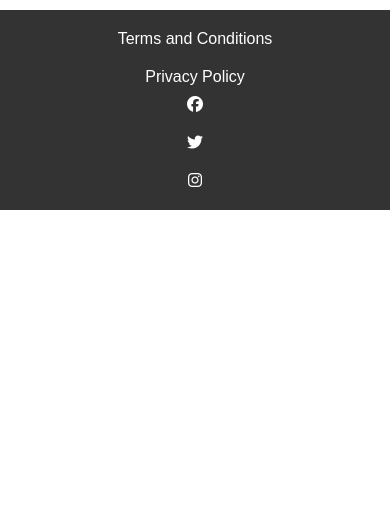
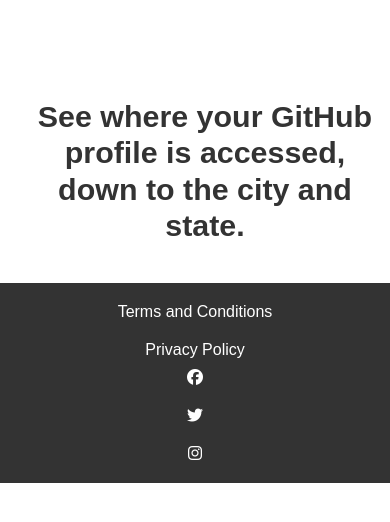
Before and after one commit to dpshah23/Github-Visitor-Info-Admin, a Django app: page / in a window 390 px wide. Shown: the part 61-583 px from the top of the page. Run offline with Django 4.2, Linux system fonts and the light colour scheme; some libraries are stand-ins or nearby versions.

Commit message:
added hero text

```diff
--- /dev/null
+++ b/static/css/home.css
@@ -0,0 +1,82 @@
+.hero {
+    font-family: "Poppins", sans-serif;
+    color: #333;
+    display: flex;
+    justify-content: center;
+    align-items: center;
+    height: 45vh;
+    width: 100%;
+    background: #fff;
+    text-align: center;
+    margin-top: 10px;
+}
+
+.hero-content {
+    max-width: 800px;
+    padding: 20px;
+}
+
+.hero h1 {
+    font-size: 3.5em;
+    font-weight: 700;
+    margin: 0;
+    line-height: 1.2;
+    display: flex;
+    justify-content: center;
+    align-items: center;
+}
+
+
+@media (max-width: 1105px) {
+
+    .hero h1 {
+        font-size: 3.8em;
+    }
+
+}
+
+@media (max-width: 992px) {
+    .hero {
+        height: 40vh;
+    }
+
+    .hero h1 {
+        font-size: 3.8em;
+    }
+
+}
+
+@media (max-width: 768px) {
+    .hero {
+        height: 35vh;
+    }
+
+    .hero h1 {
+        font-size: 2.7em;
+    }
+
+}
+
+@media (max-width: 576px) {
+    .hero {
+        height: 30vh;
+        padding: 10px;
+    }
+
+    .hero h1 {
+        font-size: 1.9em;
+        margin-top: 3rem;
+    }
+
+}
+
+@media (max-width: 360px) {
+    .hero {
+        height: 25vh;
+    }
+
+    .hero h1 {
+        font-size: 1.8em;
+    }
+
+}
--- a/templates/home.html
+++ b/templates/home.html
@@ -1,6 +1,11 @@
 {% extends "base.html" %}
 {% block title %}Home {% endblock title %}
 {% block body %}
-
+<link rel="stylesheet" href="/static/css/home.css">
+<section class="hero" aria-label="home">
+    <div class="hero-content">
+      <h1 class="h1 hero-title">See where your GitHub profile is accessed, down to the city and state.</h1>
+    </div>
+  </section>
 
 {% endblock body %}
```
